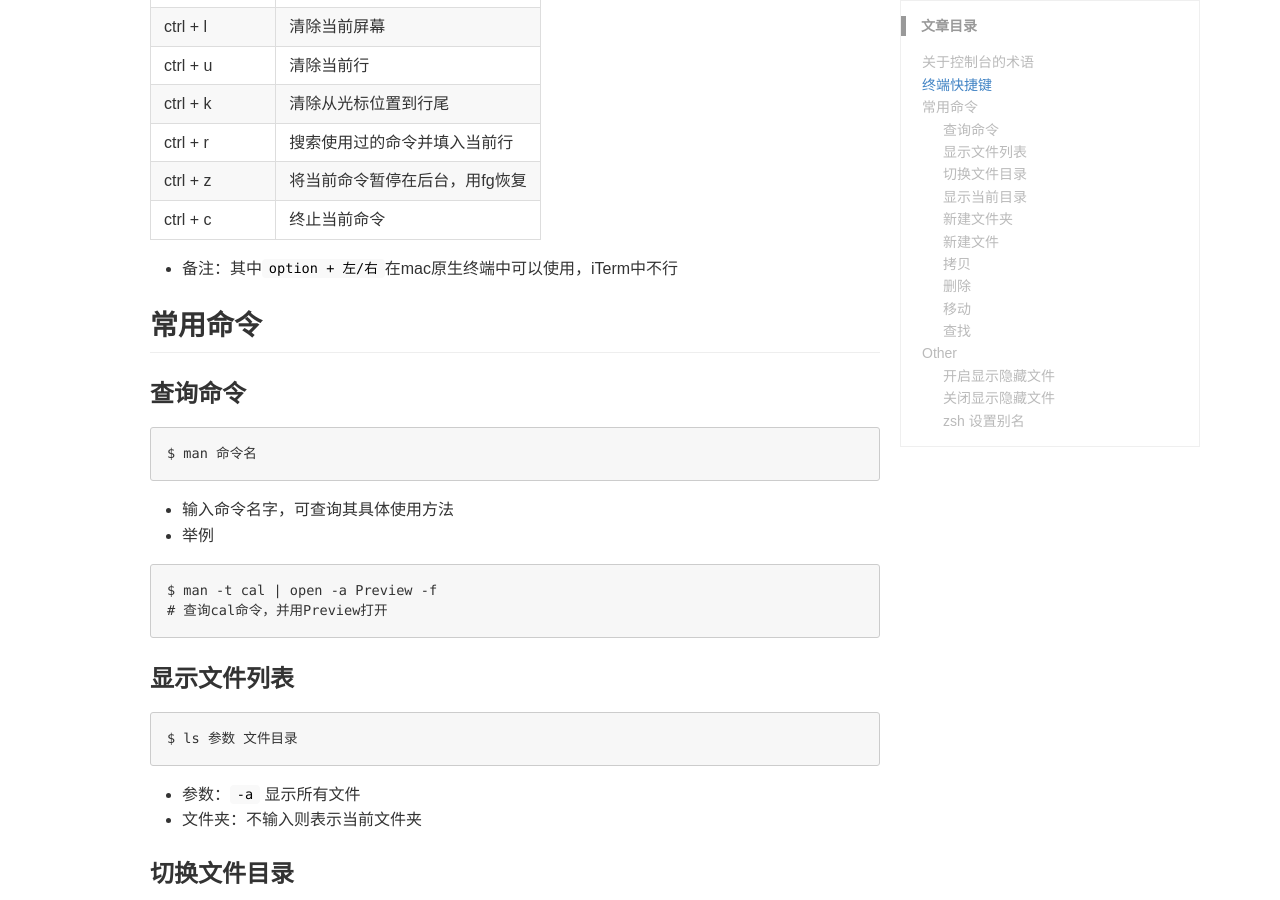
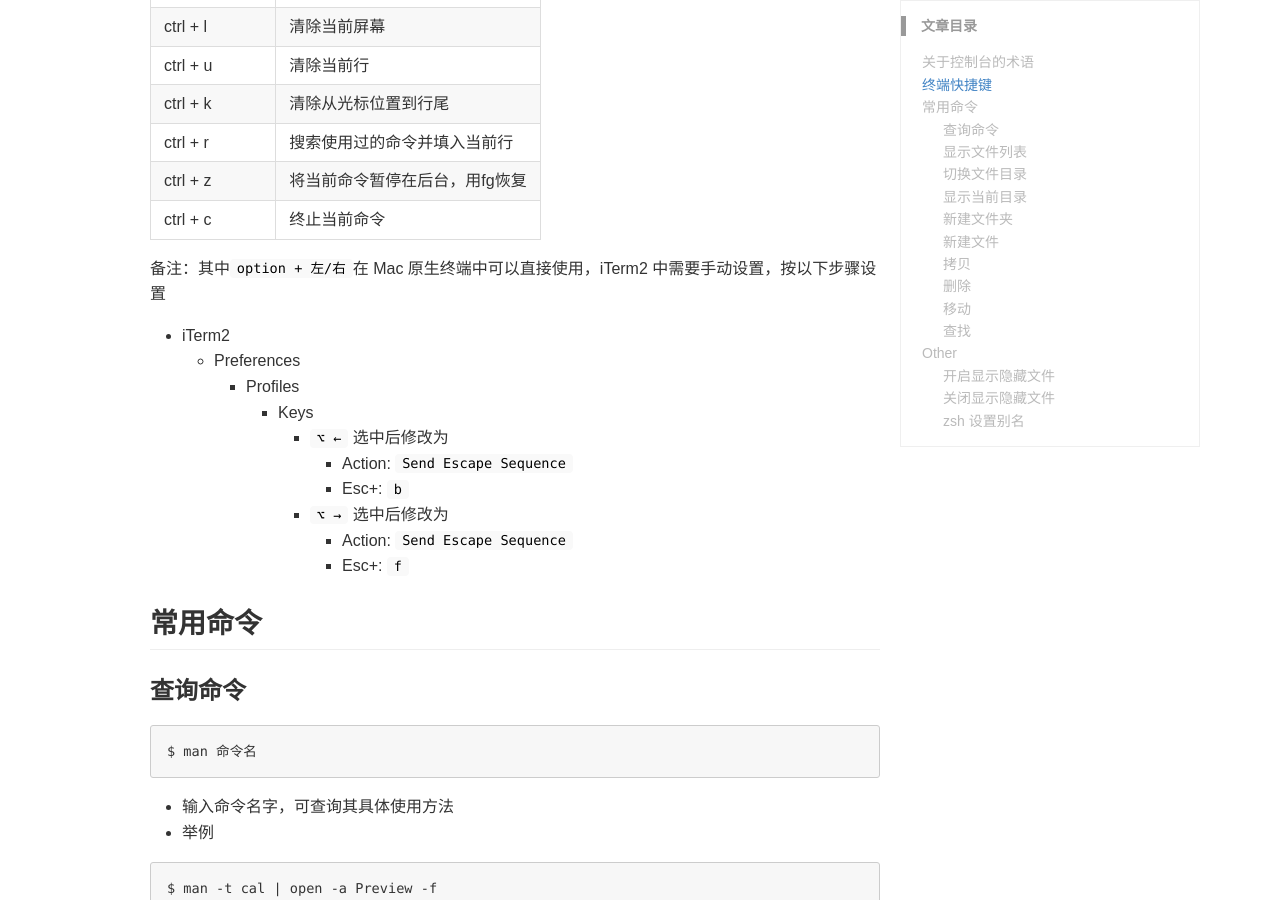
Before and after one commit to ripperhe/ripperhe.github.io, a Jekyll site: the page built from _wiki/mac-terminal.md, in a window 1280 px wide and 900 px high, scrolled down 760 px. Built offline with Jekyll 4.4.1, drawn with Linux system fonts in a browser that asks for light colours; comment, search, counter and statistics services are not loaded.

Commit message:
添加设置

```diff
--- a/_wiki/mac-terminal.md
+++ b/_wiki/mac-terminal.md
@@ -30,7 +30,18 @@ keywords: Mac, command, terminal
 | ctrl + c | 终止当前命令 |
 
 
-* 备注：其中`option + 左/右`在mac原生终端中可以使用，iTerm中不行
+备注：其中`option + 左/右`在 Mac 原生终端中可以直接使用，iTerm2 中需要手动设置，按以下步骤设置
+
+* iTerm2
+	* Preferences
+		* Profiles
+			* Keys
+				* `⌥ ←` 选中后修改为
+					* Action: `Send Escape Sequence`
+					* Esc+: `b`
+				* `⌥ →` 选中后修改为
+					* Action: `Send Escape Sequence`
+					* Esc+: `f`
 
 ## 常用命令
 
```
